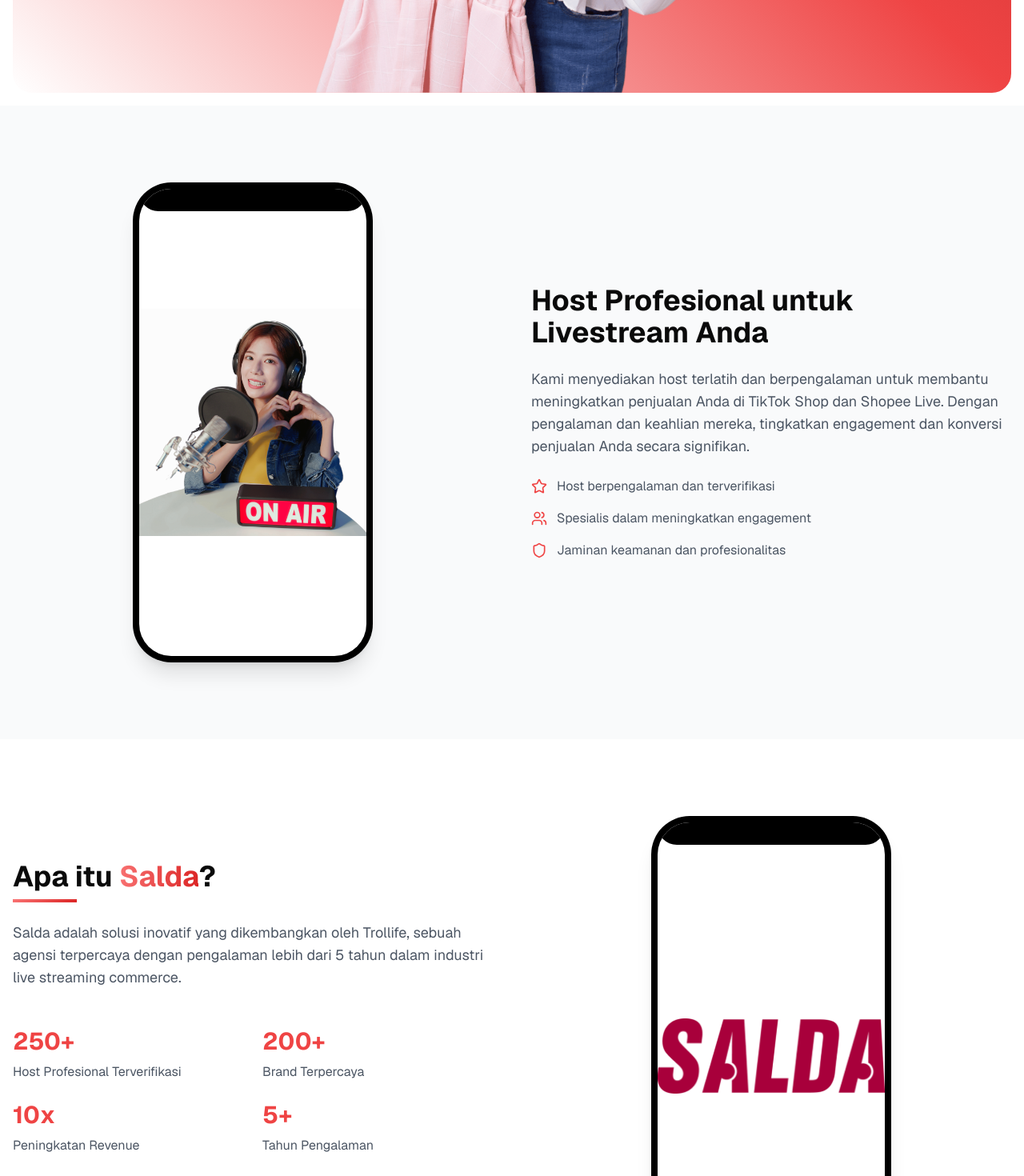
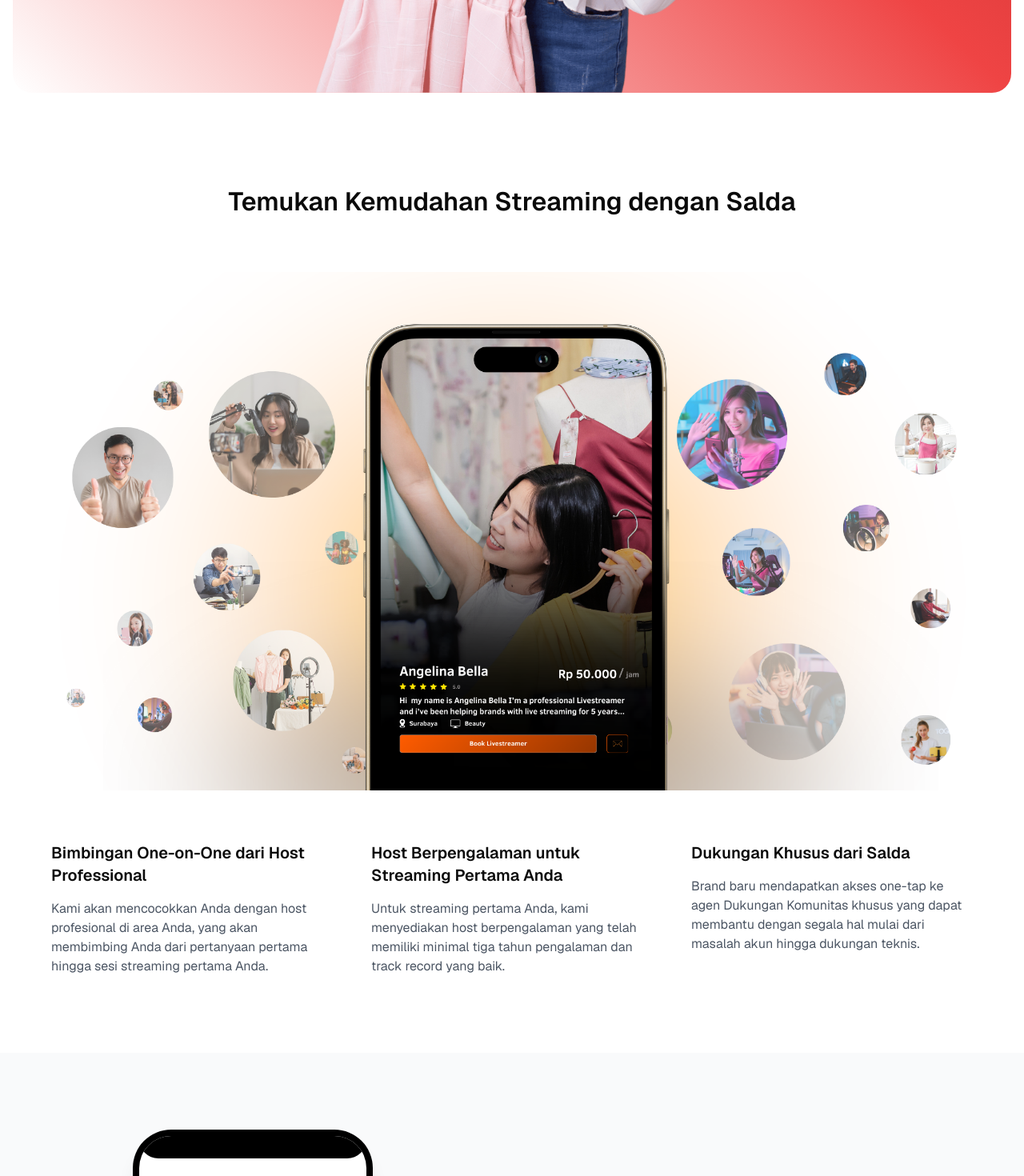
Before and after one commit to Richienv/musemua, a Next.js app: page / in a window 1280 px wide. Shown: the part 1100-2570 px from the top of the page at 80% size. Built offline with nearby package versions, Linux system fonts and the light colour scheme; no server answers.

Commit message:
Enchancing landing page

```diff
--- a/app/page.tsx
+++ b/app/page.tsx
@@ -120,6 +120,61 @@
                     <span className="text-xs text-gray-700">Salda Analytics</span>
                   </div>
                 </div>
+              </div>
+            </div>
+          </div>
+        </section>
+
+        {/* About Section */}
+        <section className="py-24 bg-white">
+          <div className="container mx-auto px-4">
+            <div className="text-center max-w-3xl mx-auto mb-16">
+              <h2 className="text-[32px] font-semibold mb-4">
+                Temukan Kemudahan Streaming dengan Salda
+              </h2>
+            </div>
+
+            {/* Updated Image container - matched width with text columns */}
+            <div className="max-w-6xl mx-auto mb-16">
+              <Image
+                src="/images/aboutSalda.png"
+                alt="Salda Host Experience"
+                width={1200}
+                height={675}
+                className="w-full"
+                priority
+              />
+            </div>
+
+            <div className="grid md:grid-cols-3 gap-12 max-w-6xl mx-auto">
+              {/* Column 1 */}
+              <div className="text-center md:text-left">
+                <h3 className="text-xl font-semibold mb-4">
+                  Bimbingan One-on-One dari Host Professional
+                </h3>
+                <p className="text-gray-600">
+                  Kami akan mencocokkan Anda dengan host profesional di area Anda, yang akan membimbing Anda dari pertanyaan pertama hingga sesi streaming pertama Anda.
+                </p>
+              </div>
+
+              {/* Column 2 */}
+              <div className="text-center md:text-left">
+                <h3 className="text-xl font-semibold mb-4">
+                  Host Berpengalaman untuk Streaming Pertama Anda
+                </h3>
+                <p className="text-gray-600">
+                  Untuk streaming pertama Anda, kami menyediakan host berpengalaman yang telah memiliki minimal tiga tahun pengalaman dan track record yang baik.
+                </p>
+              </div>
+
+              {/* Column 3 */}
+              <div className="text-center md:text-left">
+                <h3 className="text-xl font-semibold mb-4">
+                  Dukungan Khusus dari Salda
+                </h3>
+                <p className="text-gray-600">
+                  Brand baru mendapatkan akses one-tap ke agen Dukungan Komunitas khusus yang dapat membantu dengan segala hal mulai dari masalah akun hingga dukungan teknis.
+                </p>
               </div>
             </div>
           </div>
```
Also changed, not shown: public/images/._aboutSalda.png (added), public/images/aboutSalda.png (added).
